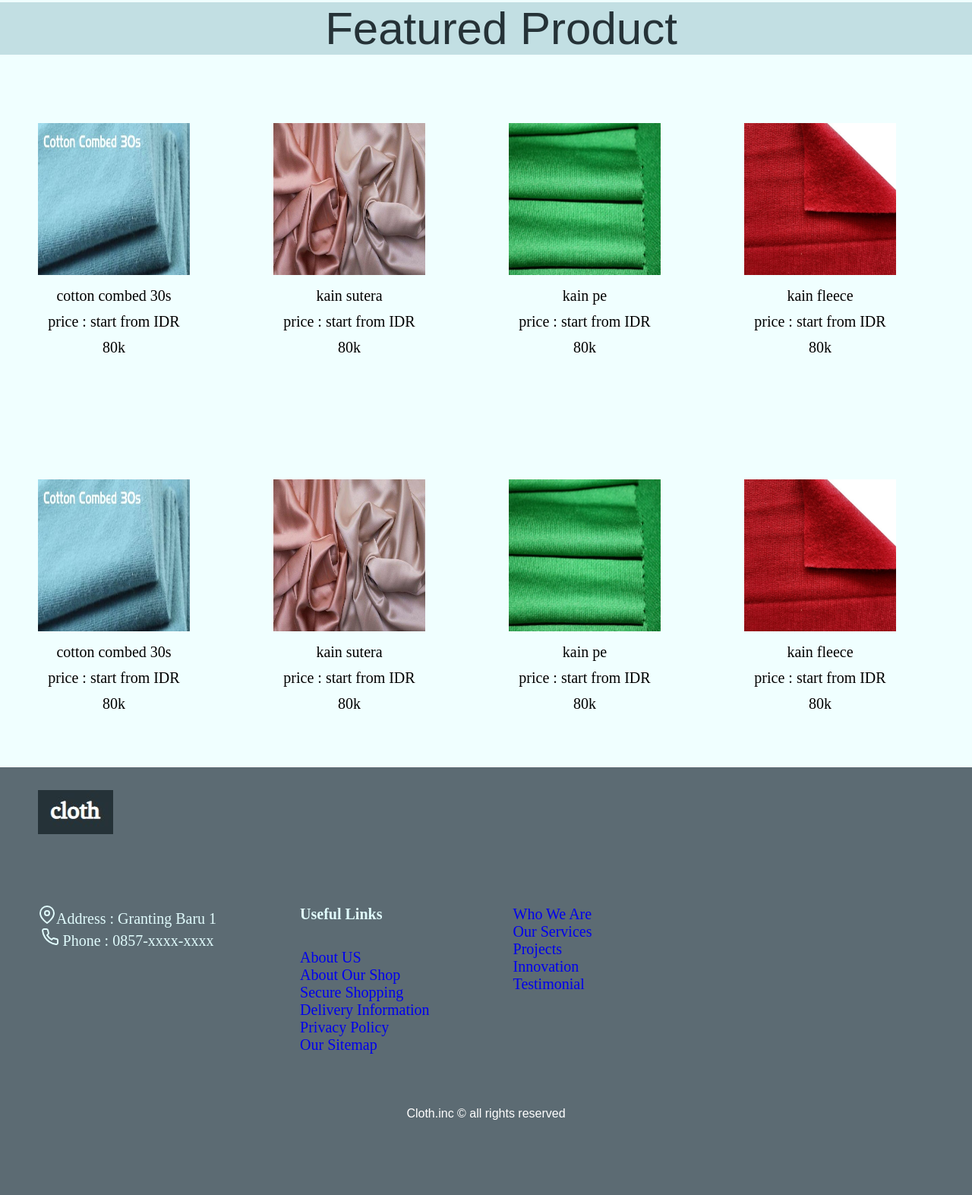
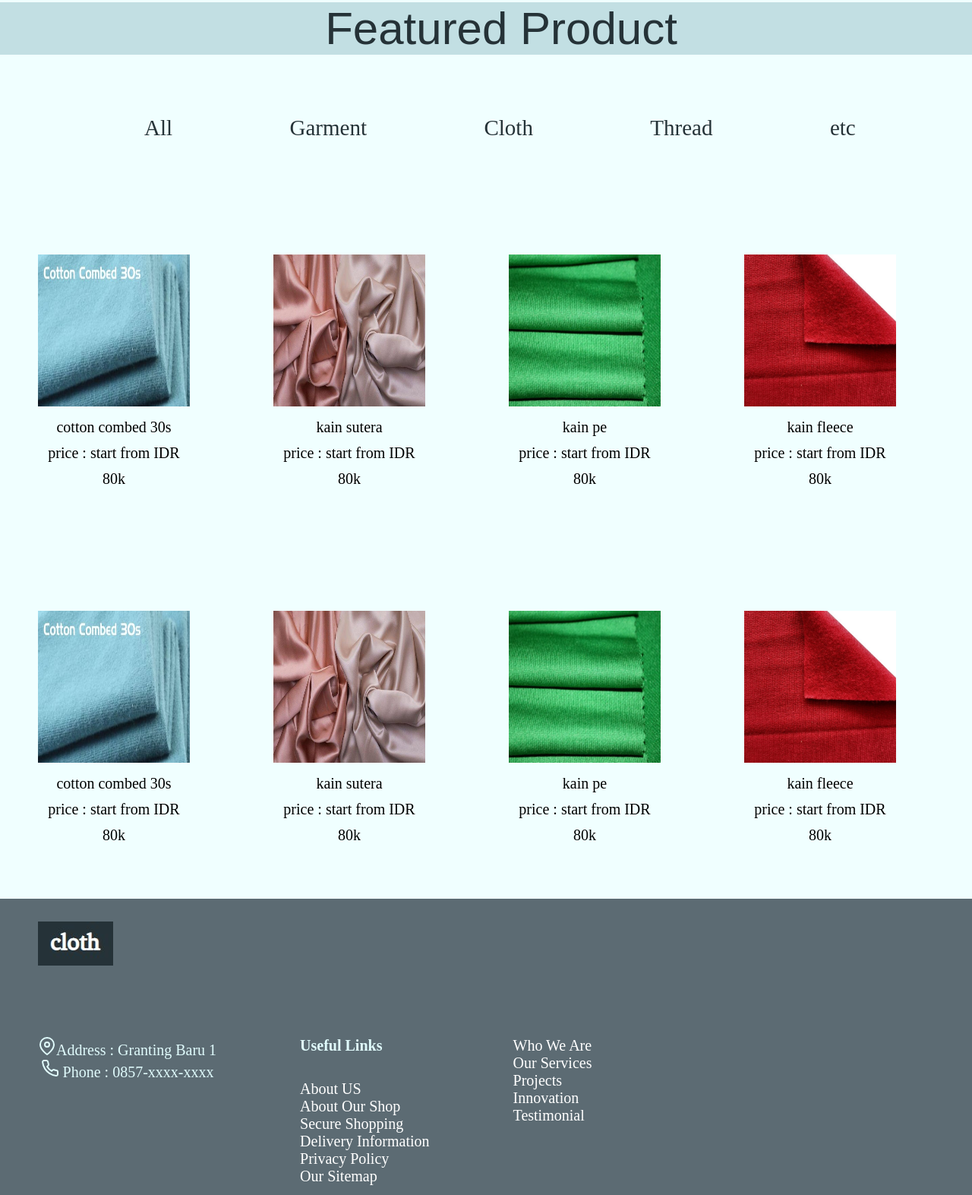
Before and after one commit to dimasfs07/cloth-online-shop, a website: page index.html in a window 1280 px wide. Shown: the part 594-2167 px from the top of the page at 76% size. Before the commit the page ends 2089 px from the top, so only its background shows below. Drawn offline with nearby package versions, Linux system fonts and the light colour scheme; a web font is replaced by a local one.

Commit message:
add featured product element, correct 'a' element in footer section
19-2-2023
*add featured product element
*correct style 'a' / hyperlink element (correct the color)

```diff
--- a/assets/style/style.css
+++ b/assets/style/style.css
@@ -119,6 +119,17 @@ body {
   color: black;
 }
 
+.flex-container > ul > li {
+  list-style-type: none;
+  font-family: "Fenix";
+  font-size: 29px;
+  font-weight: 400;
+  color: #253237;
+  display: inline-block;
+  padding-left: 150px;
+  justify-content: space-between;
+}
+
 /* .our-product {
   display: flex;
   flex-wrap: nowrap;
@@ -140,18 +151,35 @@ body {
   font-size: 20px;
 }
 
+a:link {
+  color: white;
+  background-color: transparent;
+  text-decoration: none;
+}
+
+a:visited {
+  color: white;
+  background-color: transparent;
+  text-decoration: none;
+}
+
+a:hover {
+  color: #c2dfe3;
+  background-color: transparent;
+  text-decoration: underline;
+}
+
+a:active {
+  color: #9db4c0;
+  background-color: transparent;
+  text-decoration: underline;
+}
+
 main {
   background-color: azure;
   width: fit-content;
   height: auto;
 }
-
-/* section {
-  margin: 80px 80px;
-  padding: 30px 30px;
-  text-align: center;
-  background-color: aliceblue;
-} */
 
 .featured-product > p {
   background-color: #c2dfe3;
--- a/index.html
+++ b/index.html
@@ -106,6 +106,16 @@
         <p>Featured Product</p>
 
         <div class="flex-container">
+          <ul>
+            <li>All</li>
+            <li>Garment</li>
+            <li>Cloth</li>
+            <li>Thread</li>
+            <li>etc</li>
+          </ul>
+        </div>
+
+        <div class="flex-container">
           <div>
             <img
               src="assets/img/cotton-combed-30s-kain.jpg"
@@ -203,11 +213,6 @@
 
       <!-- End of Featured Product -->
 
-      <!-- <div class="flex-container">
-            <section>
-                lorem ipsum dolor sit amet
-               </section>
-        </div> -->
     </main>
     <!-- end of Main -->
 
@@ -249,30 +254,6 @@
     </div>
 
     <footer>
-      <!-- <div class="flex-container">
-            <div>
-                <img src="assets/img/logo.jpg" alt="logo-cloth">
-                <p><address>address : Granting Baru 1</address></p>
-                <p>phone : 0857-xxxx-xxxx</p>
-            </div>
-            <div>
-                <p><b>useful links</b></p>
-                <p><a href="#">about us</a></p>
-                <p><a href="#">about our shop</a></p>
-                <p><a href="#">secure shopping</a></p>
-                <p><a href="#">delivery information</a></p>
-                <p><a href="#">privacy policy</a></p>
-                <p><a href="#">our sitemap</a></p>
-            </div>
-            <div>
-                <p><a href="#">who we are</a></p>
-                <p><a href="#">our services</a></p>
-                <p><a href="#">projects</a></p>
-                <p><a href="#">innovation</a></p>
-                <p><a href="#">testimonial</a></p>
-
-            </div>
-        </div> -->
       <p>Cloth.inc &#169 all rights reserved</p>
     </footer>
     <!-- end of Footer -->
```
